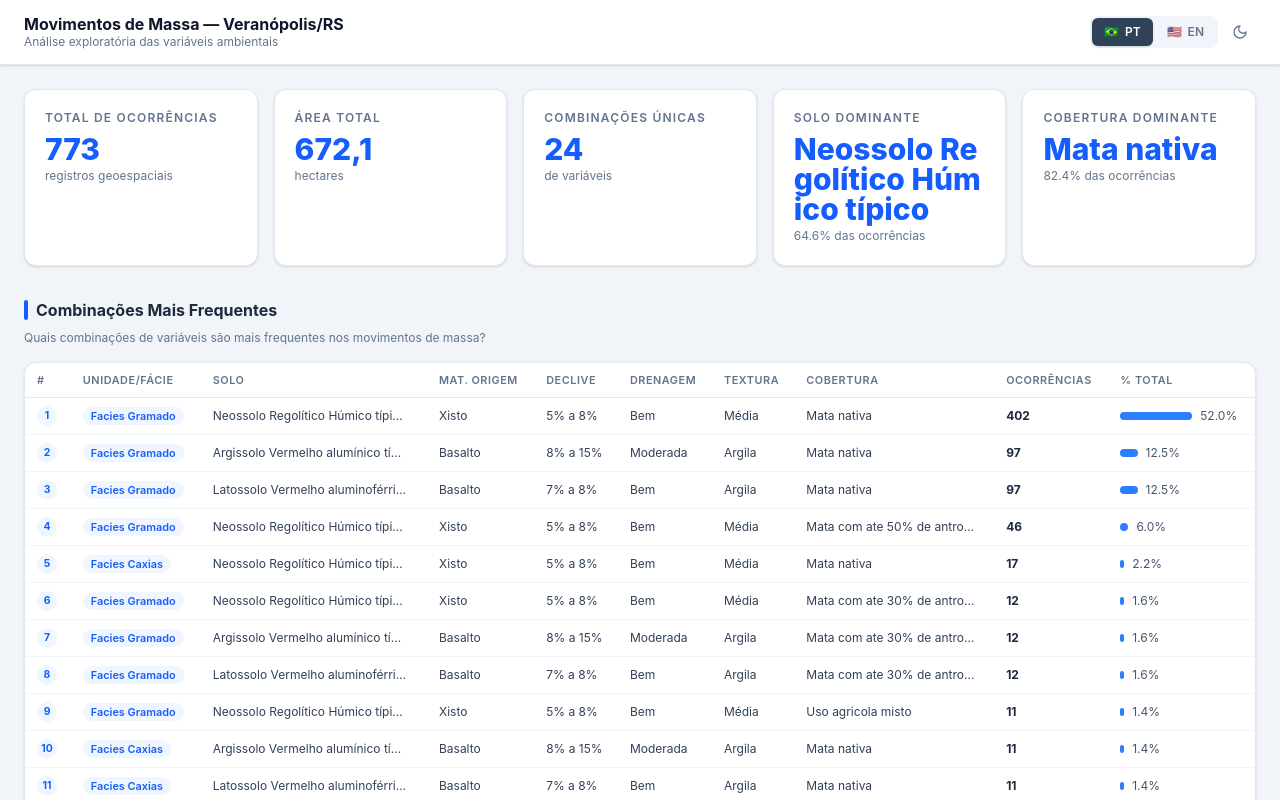
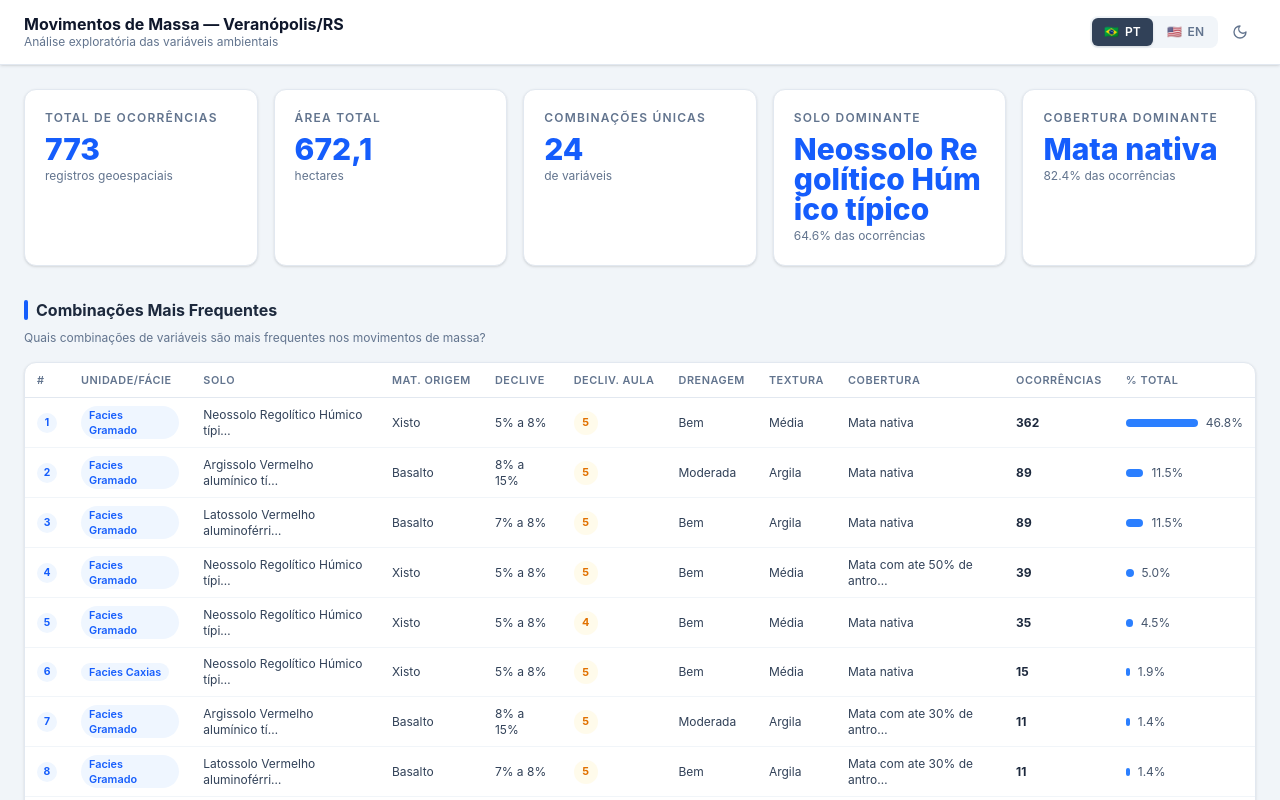
Before and after one commit to augustoaccorsi/mass-movement, a React (Vite) app: page / in a window 1280 px wide. Shown: the top 800 px of the page. Built offline with nearby package versions, Linux system fonts and the light colour scheme.

Commit message:
feat: add Declividade Aula column to combinations table

```diff
--- a/src/components/CombinationsTable.tsx
+++ b/src/components/CombinationsTable.tsx
@@ -20,7 +20,7 @@ export function CombinationsTable({ combinations }: { combinations: CombinationI
           <tr className="border-b border-slate-200 dark:border-slate-700">
             {[
               t('table.rank'), t('table.unit'), t('table.soil'), t('table.origin'),
-              t('table.slope'), t('table.drainage'), t('table.texture'), t('table.cover'),
+              t('table.slope'), t('table.slopeAula'), t('table.drainage'), t('table.texture'), t('table.cover'),
               t('table.count'), t('table.pct'),
             ].map(h => (
               <th key={h} className="text-left text-[0.68rem] font-semibold uppercase tracking-wider text-slate-500 dark:text-slate-400 px-3 py-2.5 whitespace-nowrap">
@@ -45,6 +45,13 @@ export function CombinationsTable({ combinations }: { combinations: CombinationI
               <td className="px-3 py-2 text-slate-700 dark:text-slate-300" title={c.solo}>{truncate(c.solo, 32)}</td>
               <td className="px-3 py-2 text-slate-700 dark:text-slate-300">{c.matOrigem}</td>
               <td className="px-3 py-2 text-slate-700 dark:text-slate-300">{c.declive}</td>
+              <td className="px-3 py-2">
+                {c.declivAula !== null ? (
+                  <span className="inline-flex items-center justify-center w-6 h-6 rounded-full bg-amber-50 dark:bg-amber-950 text-amber-600 dark:text-amber-400 text-[0.68rem] font-bold">
+                    {c.declivAula}
+                  </span>
+                ) : <span className="text-slate-400">—</span>}
+              </td>
               <td className="px-3 py-2 text-slate-700 dark:text-slate-300">{c.drenagem}</td>
               <td className="px-3 py-2 text-slate-700 dark:text-slate-300">{c.textura}</td>
               <td className="px-3 py-2 text-slate-700 dark:text-slate-300" title={c.legenda}>{truncate(c.legenda, 26)}</td>
--- a/src/i18n/locales/en.json
+++ b/src/i18n/locales/en.json
@@ -53,6 +53,7 @@
     "soil": "Soil",
     "origin": "Parent Mat.",
     "slope": "Slope",
+    "slopeAula": "Slope (calc.)",
     "drainage": "Drainage",
     "texture": "Texture",
     "cover": "Cover",
--- a/src/i18n/locales/pt-BR.json
+++ b/src/i18n/locales/pt-BR.json
@@ -53,6 +53,7 @@
     "soil": "Solo",
     "origin": "Mat. Origem",
     "slope": "Declive",
+    "slopeAula": "Decliv. Aula",
     "drainage": "Drenagem",
     "texture": "Textura",
     "cover": "Cobertura",
--- a/src/types/data.ts
+++ b/src/types/data.ts
@@ -45,6 +45,7 @@ export interface CombinationItem {
   solo: string;
   matOrigem: string;
   declive: string;
+  declivAula: number | null;
   drenagem: string;
   textura: string;
   legenda: string;
--- a/src/utils/dataLoader.ts
+++ b/src/utils/dataLoader.ts
@@ -37,13 +37,14 @@ function freqMap(
 function topCombinations(rows: RawRow[], top = 15): CombinationItem[] {
   const map: Record<string, CombinationItem> = {};
   for (const r of rows) {
-    const key = [r.unidade, r.soloEmbra, r.matOrigem, r.declive, r.drenagem, r.textura, r.legenda].join('||');
+    const key = [r.unidade, r.soloEmbra, r.matOrigem, r.declive, String(r.declivAula), r.drenagem, r.textura, r.legenda].join('||');
     if (!map[key]) {
       map[key] = {
         unidade: r.unidade,
         solo: r.soloEmbra,
         matOrigem: r.matOrigem,
         declive: r.declive,
+        declivAula: r.declivAula,
         drenagem: r.drenagem,
         textura: r.textura,
         legenda: r.legenda,
```
